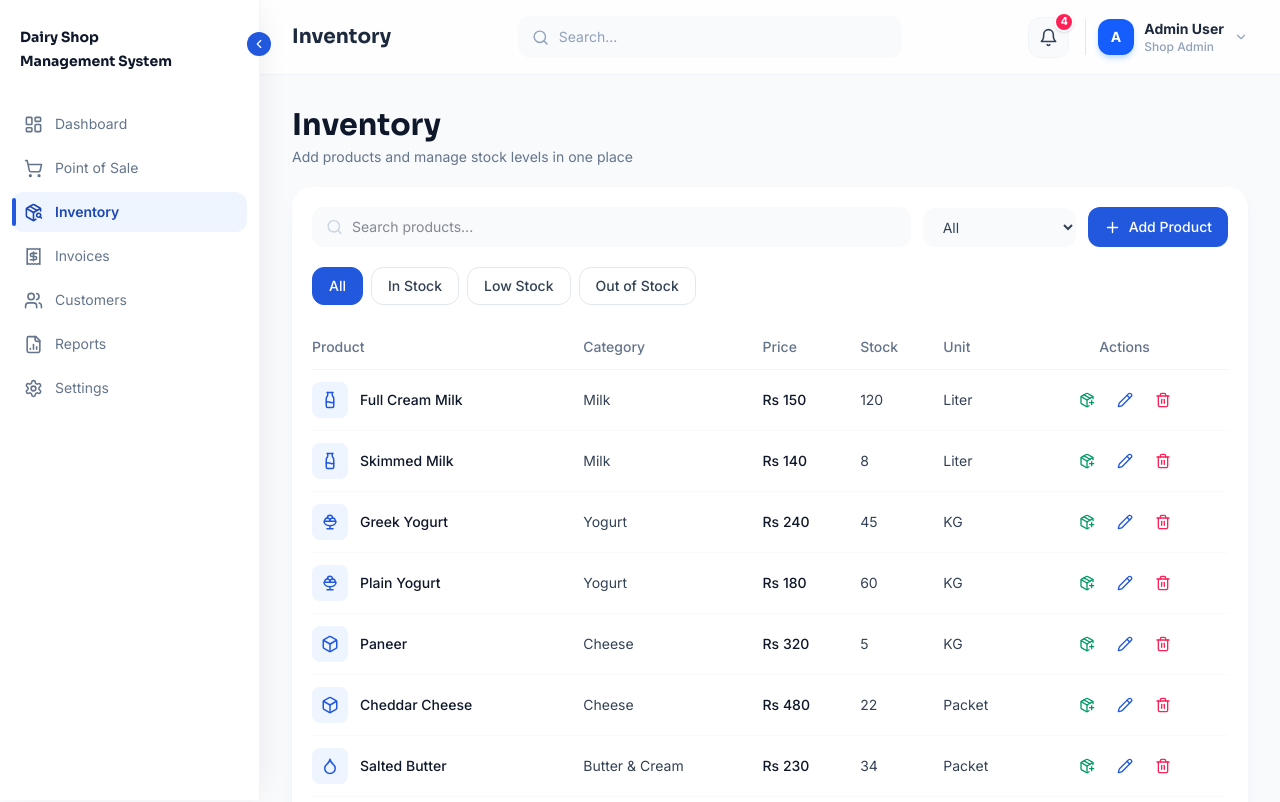
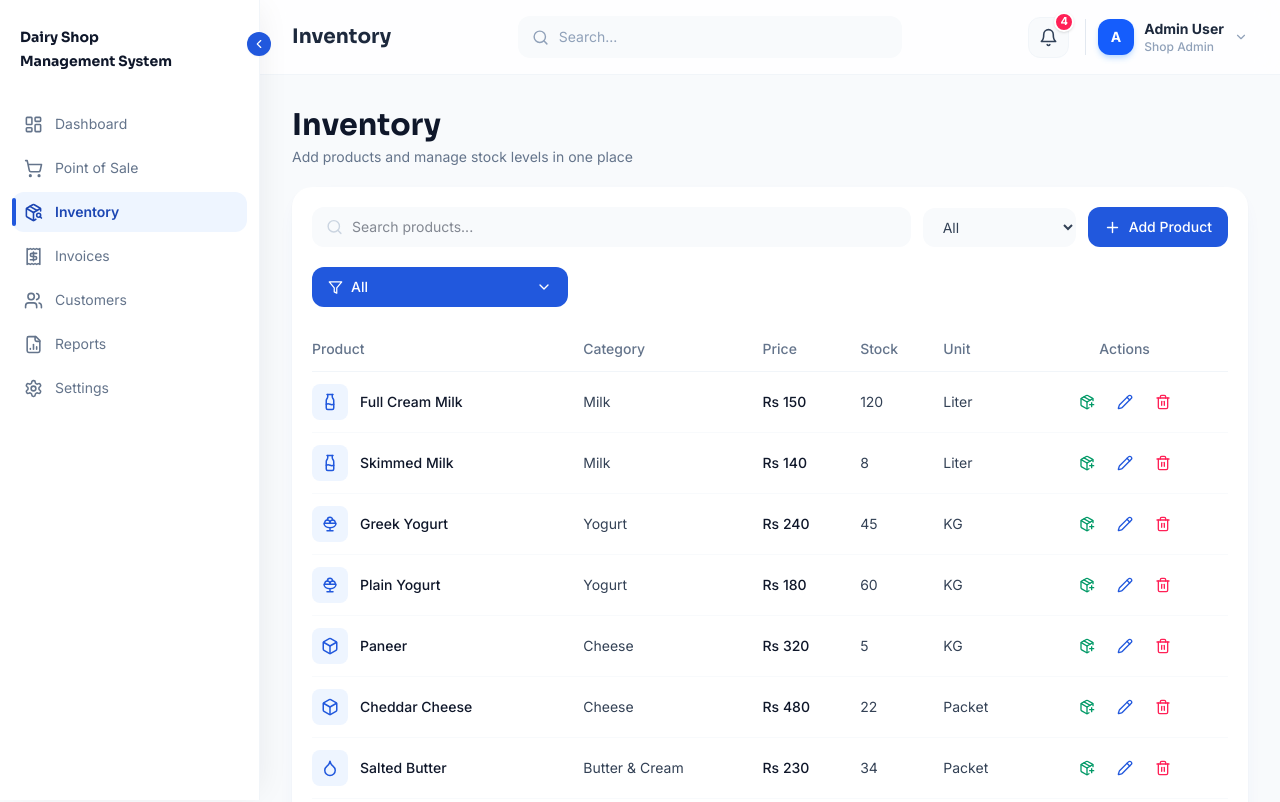
Before and after one commit to ahsanmehra494949-hub/dairy-shop-management, a React (Vite) app: page /inventory in a window 1280 px wide. Shown: the top 802 px of the page. Built offline with nearby package versions, Linux system fonts and the light colour scheme.

Commit message:
Latest project updates

```diff
--- a/src/components/Charts.jsx
+++ b/src/components/Charts.jsx
@@ -71,3 +71,32 @@ export function ReportsTrendChart({ data }) {
     </ResponsiveContainer>
   )
 }
+
+// Same data shape as ReportsTrendChart (label/amount), rendered as a single line —
+// sits under the bar chart on Reports so revenue/profit movement is easy to read at a glance.
+export function ReportsRevenueLineChart({ data }) {
+  return (
+    <ResponsiveContainer width="100%" height={220}>
+      <LineChart data={data} margin={{ top: 10, right: 10, left: 4, bottom: 0 }}>
+        <defs>
+          <linearGradient id="reportsLineGlow" x1="0" y1="0" x2="1" y2="0">
+            <stop offset="0%" stopColor="#2f74f5" />
+            <stop offset="100%" stopColor="#589cff" />
+          </linearGradient>
+        </defs>
+        <CartesianGrid strokeDasharray="3 3" vertical={false} stroke="#f1f5f9" />
+        <XAxis dataKey="label" tick={{ fontSize: 12, fill: '#64748b' }} axisLine={false} tickLine={false} />
+        <YAxis tick={{ fontSize: 12, fill: '#64748b' }} axisLine={false} tickLine={false} width={56} />
+        <Tooltip contentStyle={tooltipStyle} formatter={(v) => [`Rs ${v.toLocaleString()}`, 'Revenue']} />
+        <Line
+          type="monotone"
+          dataKey="amount"
+          stroke="url(#reportsLineGlow)"
+          strokeWidth={3}
+          dot={{ r: 4, fill: '#2158dd', strokeWidth: 0 }}
+          activeDot={{ r: 6 }}
+        />
+      </LineChart>
+    </ResponsiveContainer>
+  )
+}
--- a/src/pages/Inventory.jsx
+++ b/src/pages/Inventory.jsx
@@ -1,6 +1,6 @@
 import { useState, useMemo, useEffect } from 'react'
 import { useLocation, useNavigate } from 'react-router-dom'
-import { LuSearch, LuPlus, LuPencil, LuTrash2, LuPackagePlus } from 'react-icons/lu'
+import { LuSearch, LuPlus, LuPencil, LuTrash2, LuPackagePlus, LuChevronDown, LuCheck, LuFilter } from 'react-icons/lu'
 import Layout from '../components/Layout'
 import ProductModal from '../components/ProductModal'
 import DeleteConfirmModal from '../components/DeleteConfirmModal'
@@ -10,6 +10,13 @@ import { EmptyState } from '../components/ProductsExtras'
 import { getStockStatus } from '../data/dummyData'
 import { useShop } from '../context/ShopContext'
 
+const stockOptions = [
+  { id: 'All', label: 'All' },
+  { id: 'In Stock', label: 'In Stock' },
+  { id: 'Low Stock', label: 'Low Stock' },
+  { id: 'Out of Stock', label: 'Out of Stock' },
+]
+
 export default function Inventory() {
   const { products, addProduct, updateProduct, deleteProduct, adjustStock, categories } = useShop()
   const location = useLocation()
@@ -18,6 +25,7 @@ export default function Inventory() {
   const [search, setSearch] = useState('')
   const [category, setCategory] = useState('All')
   const [stockFilter, setStockFilter] = useState('All')
+  const [stockFilterOpen, setStockFilterOpen] = useState(false)
 
   const [modalOpen, setModalOpen] = useState(false)
   const [editingProduct, setEditingProduct] = useState(null)
@@ -106,21 +114,38 @@ export default function Inventory() {
           </button>
         </div>
 
-        {/* Stock status filter — same name is used for the active filter pill */}
-        <div className="flex flex-wrap gap-2 mb-5">
-          {['All', 'In Stock', 'Low Stock', 'Out of Stock'].map((tier) => (
-            <button
-              key={tier}
-              onClick={() => setStockFilter(tier)}
-              className={`px-4 py-2 rounded-xl text-sm font-medium border transition-colors ${
-                stockFilter === tier
-                  ? 'bg-primary-600 border-primary-600 text-white'
-                  : 'border-slate-200 text-ink-700 hover:bg-slate-50'
-              }`}
-            >
-              {tier}
-            </button>
-          ))}
+        {/* Stock status filter — single dropdown, same pattern as the Invoices category filter */}
+        <div className="relative w-full sm:w-64 mb-5">
+          <button
+            onClick={() => setStockFilterOpen((o) => !o)}
+            className="w-full flex items-center justify-between gap-2 px-4 py-2.5 rounded-xl text-sm font-medium bg-primary-600 hover:bg-primary-700 text-white transition-colors"
+          >
+            <span className="flex items-center gap-2">
+              <LuFilter size={15} />
+              {stockOptions.find((f) => f.id === stockFilter)?.label}
+            </span>
+            <LuChevronDown size={16} className={`transition-transform ${stockFilterOpen ? 'rotate-180' : ''}`} />
+          </button>
+
+          {stockFilterOpen && (
+            <>
+              <div className="fixed inset-0 z-10" onClick={() => setStockFilterOpen(false)} />
+              <div className="absolute z-20 mt-2 w-full bg-white rounded-xl shadow-cardHover border border-slate-100 overflow-hidden">
+                {stockOptions.map((f) => (
+                  <button
+                    key={f.id}
+                    onClick={() => { setStockFilter(f.id); setStockFilterOpen(false) }}
+                    className={`w-full flex items-center justify-between gap-2 px-4 py-2.5 text-sm text-left transition-colors ${
+                      stockFilter === f.id ? 'bg-primary-50 text-primary-700 font-medium' : 'text-ink-700 hover:bg-slate-50'
+                    }`}
+                  >
+                    {f.label}
+                    {stockFilter === f.id && <LuCheck size={15} />}
+                  </button>
+                ))}
+              </div>
+            </>
+          )}
         </div>
 
         {paginated.length === 0 ? (
--- a/src/pages/Reports.jsx
+++ b/src/pages/Reports.jsx
@@ -9,7 +9,7 @@ import {
 } from "react-icons/lu";
 import Layout from "../components/Layout";
 import InvoiceViewModal from "../components/InvoiceViewModal";
-import { ReportsTrendChart } from "../components/Charts";
+import { ReportsTrendChart, ReportsRevenueLineChart } from "../components/Charts";
 import { useShop } from "../context/ShopContext";
 
 const FILTERS = [
@@ -143,6 +143,28 @@ export default function Reports() {
           )}
         </motion.div>
 
+        {/* REVENUE/PROFIT LINE — sits right under the bar chart above */}
+        <motion.div
+          initial={{ opacity: 0, y: 12 }}
+          animate={{ opacity: 1, y: 0 }}
+          transition={{ duration: 0.35, delay: 0.05 }}
+          className="bg-white rounded-xl2 p-5 shadow-card border border-slate-50"
+        >
+          <div className="flex items-center gap-2 mb-1">
+            <LuTrendingUp size={18} className="text-primary-600" />
+            <h3 className="font-semibold text-ink-900">Revenue Trend</h3>
+          </div>
+          <p className="text-xs text-ink-500 mb-2">Profit &amp; revenue movement for the selected {filter} view</p>
+
+          {chartData.length === 0 ? (
+            <div className="h-[180px] flex items-center justify-center text-sm text-ink-500">
+              No invoice data for this period.
+            </div>
+          ) : (
+            <ReportsRevenueLineChart data={chartData} />
+          )}
+        </motion.div>
+
         <div className="bg-white rounded-2xl border shadow-card overflow-hidden">
           <div className="p-5 border-b">
             <h2 className="text-xl font-semibold">Invoices</h2>
```
